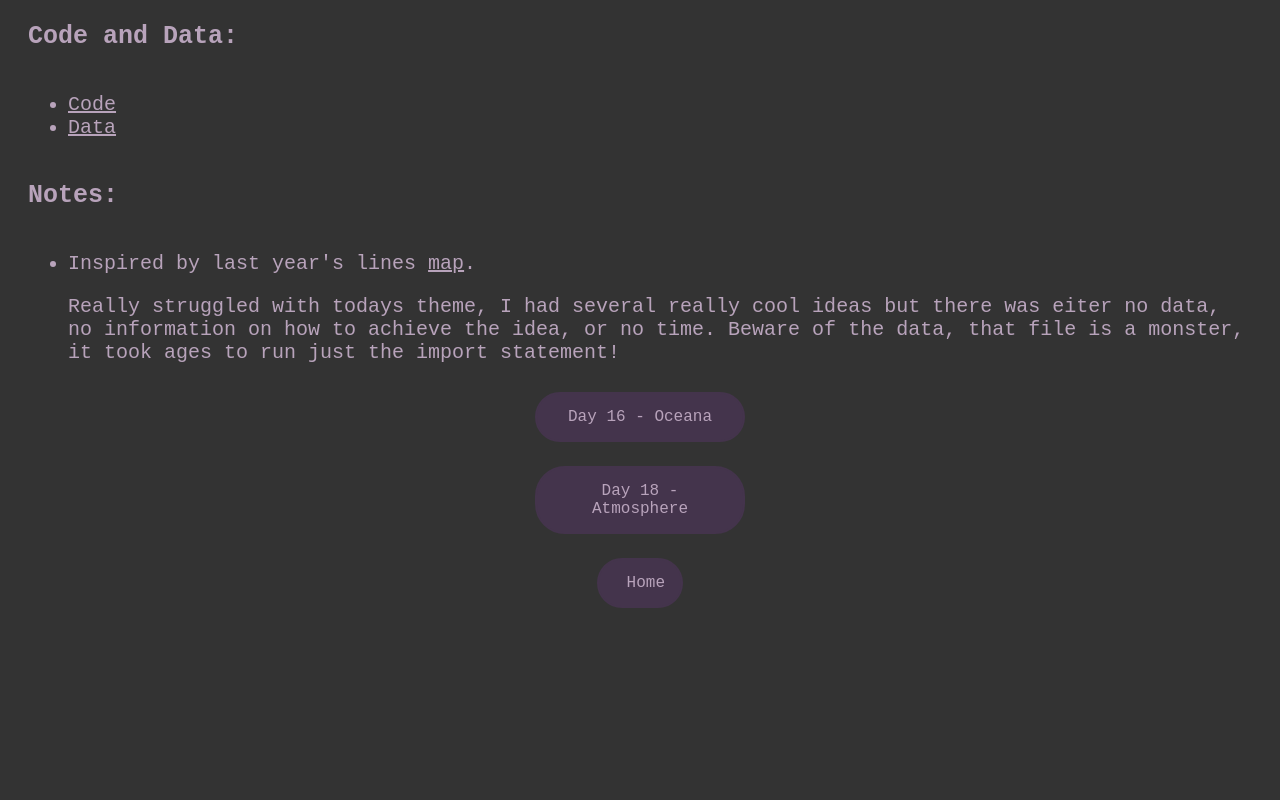
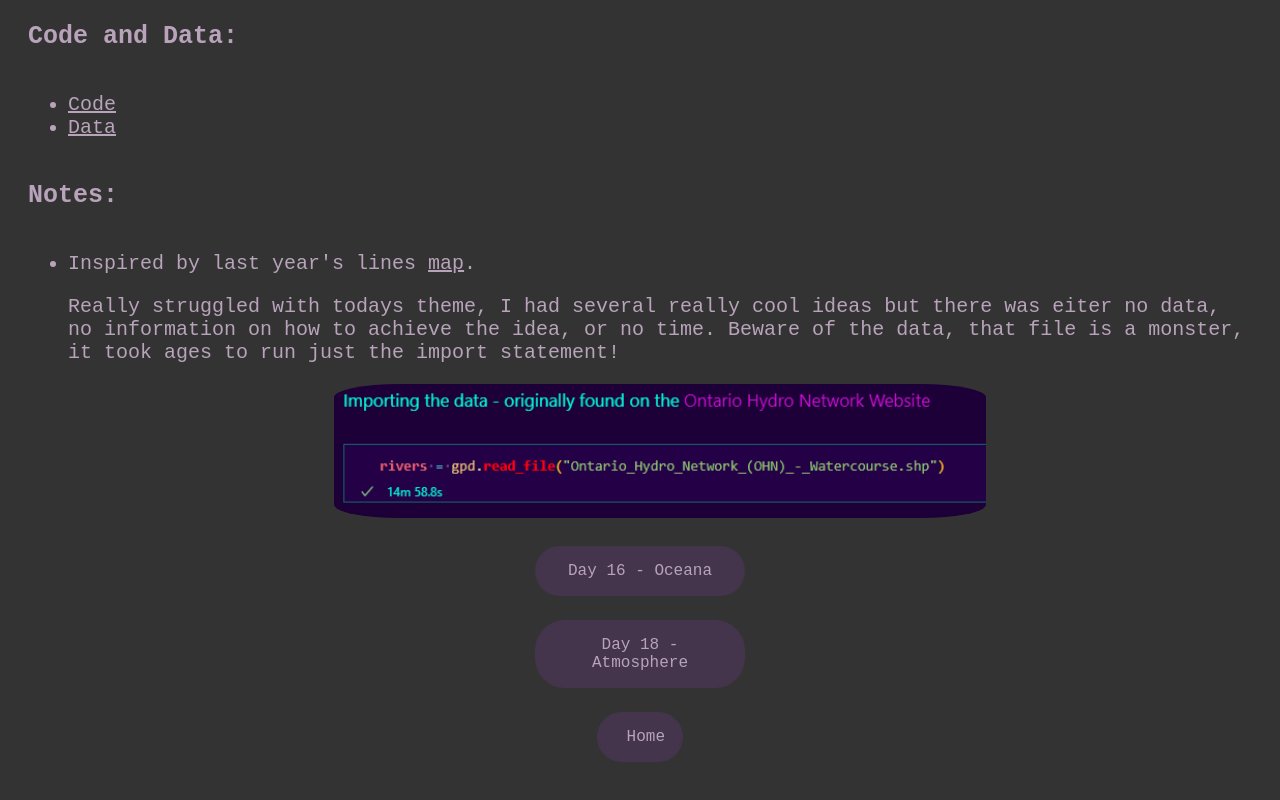
Before and after one commit to VikkiWalls/30-Day-Map-Challenge-2023-Live, a plain HTML site: page Day 17.html in a window 1280 px wide. Shown: the part 909-1709 px from the top of the page. Before the commit the page ends 1561 px from the top, so only its background shows below. Drawn offline with Linux system fonts and the light colour scheme.

Commit message:
adding data load time

```diff
--- a/Day 17.html
+++ b/Day 17.html
@@ -89,6 +89,9 @@
 
                 Beware of the data, that file is a monster, it took ages to run just the import statement!
               </p>
+              <div>
+                <img class="StaticMapPoly" src="Day 17 import.png">
+            </div>
           </li>
       </ul>
   </div>
```
Also changed, not shown: Day 17 import.png (added).
